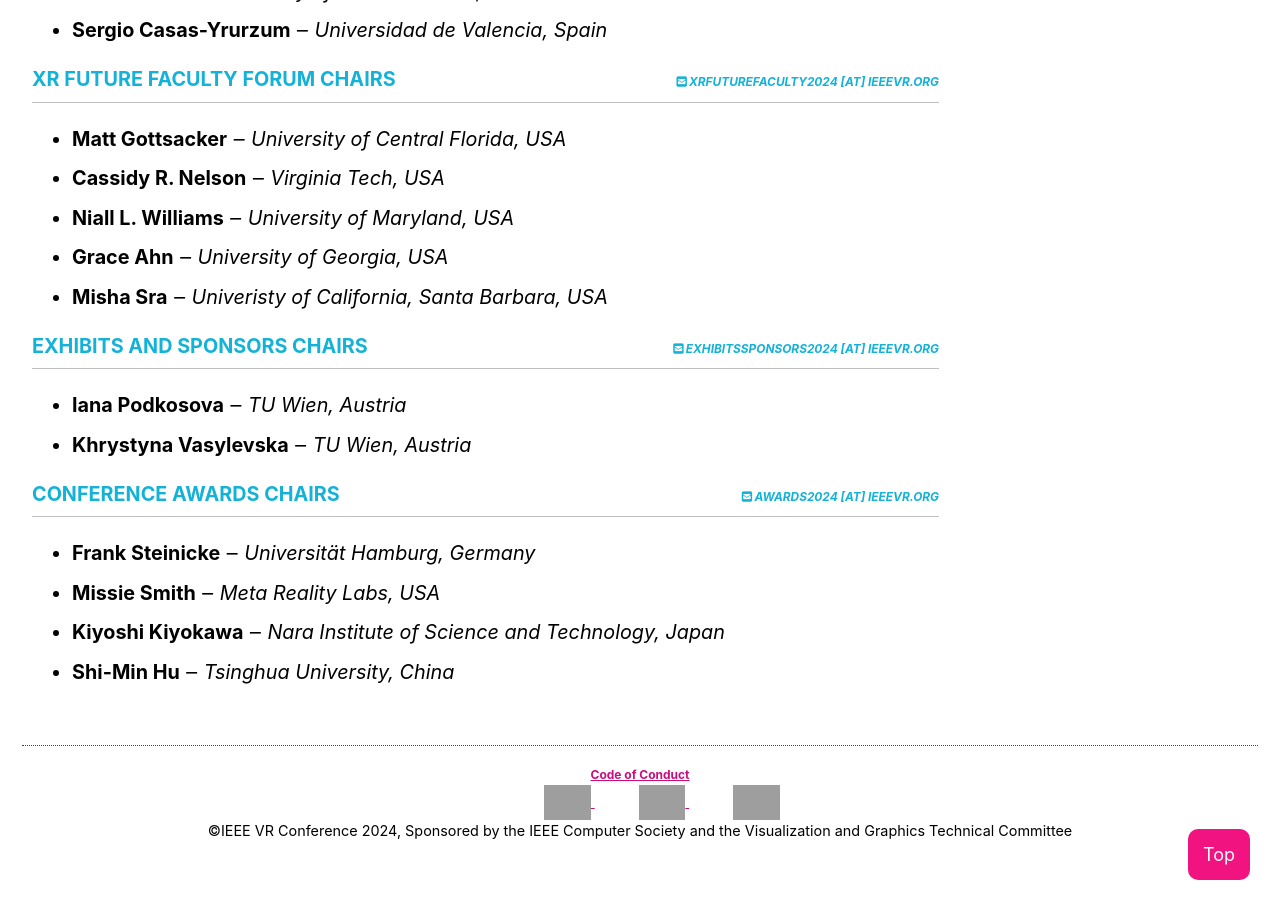
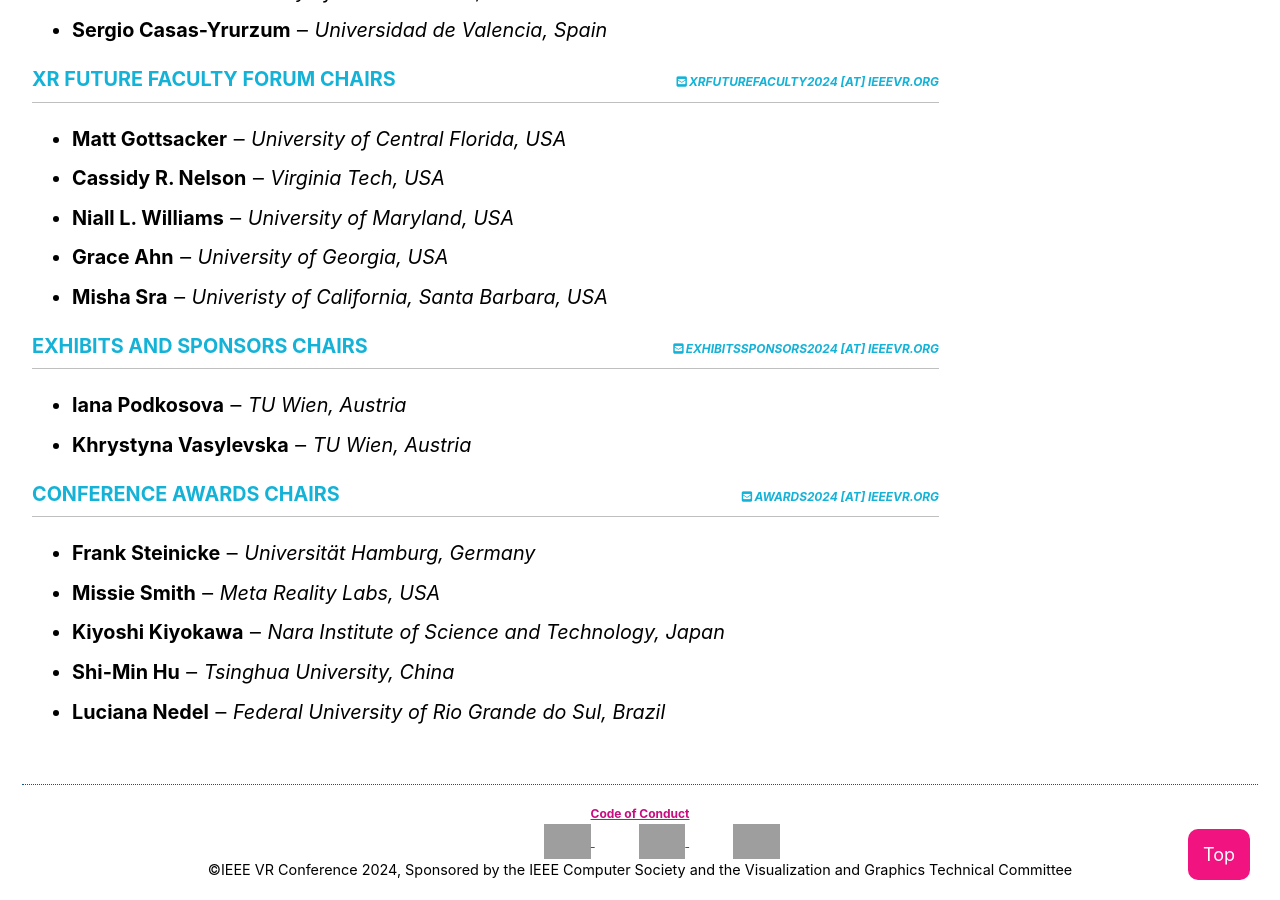
Before and after one commit to ieeevr/2024, a Jekyll site: the page built from committees/conference-committee/index.md, in a window 1280 px wide and 900 px high, scrolled down 2817 px. Built offline with Jekyll 4.4.1, drawn with Linux system fonts in a browser that asks for light colours; cached includes are drawn as plain includes; nearby versions of some CDN libraries; grey boxes are pictures that could not be loaded.

Commit message:
Update index.md conference awards chairs

```diff
--- a/committees/conference-committee/index.md
+++ b/committees/conference-committee/index.md
@@ -133,5 +133,6 @@ title_separator: "|"
 		<li><span class="bold">Missie Smith</span> &#x2012; <i>Meta Reality Labs, USA</i></li>
 		<li><span class="bold">Kiyoshi Kiyokawa</span> &#x2012; <i>Nara Institute of Science and Technology, Japan</i></li>
 		<li><span class="bold">Shi-Min Hu</span> &#x2012; <i>Tsinghua University, China</i></li>
+		<li><span class="bold">Luciana Nedel</span> &#x2012; <i>Federal University of Rio Grande do Sul, Brazil</i></li>
 	</ul>
 </div>
```
